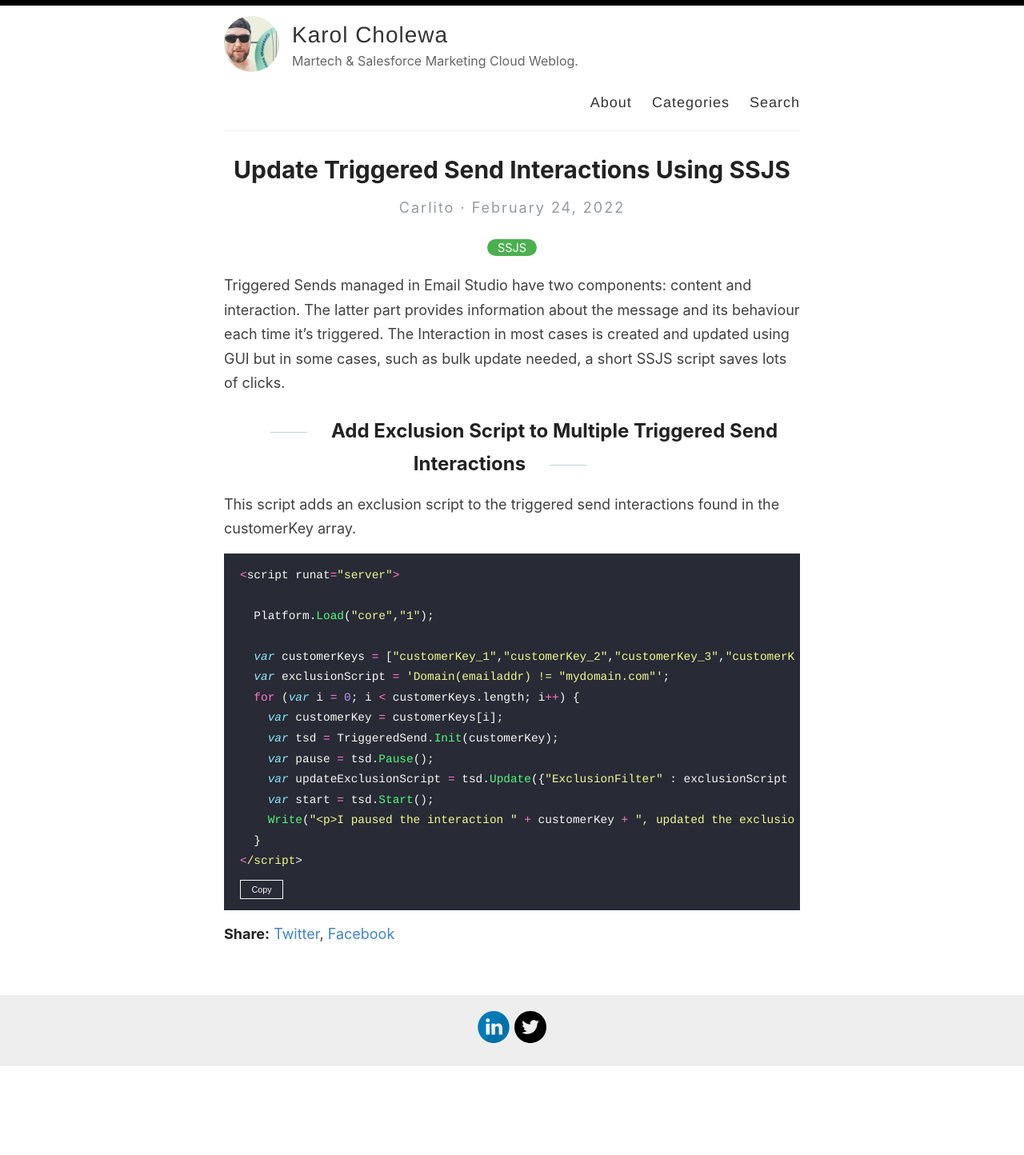
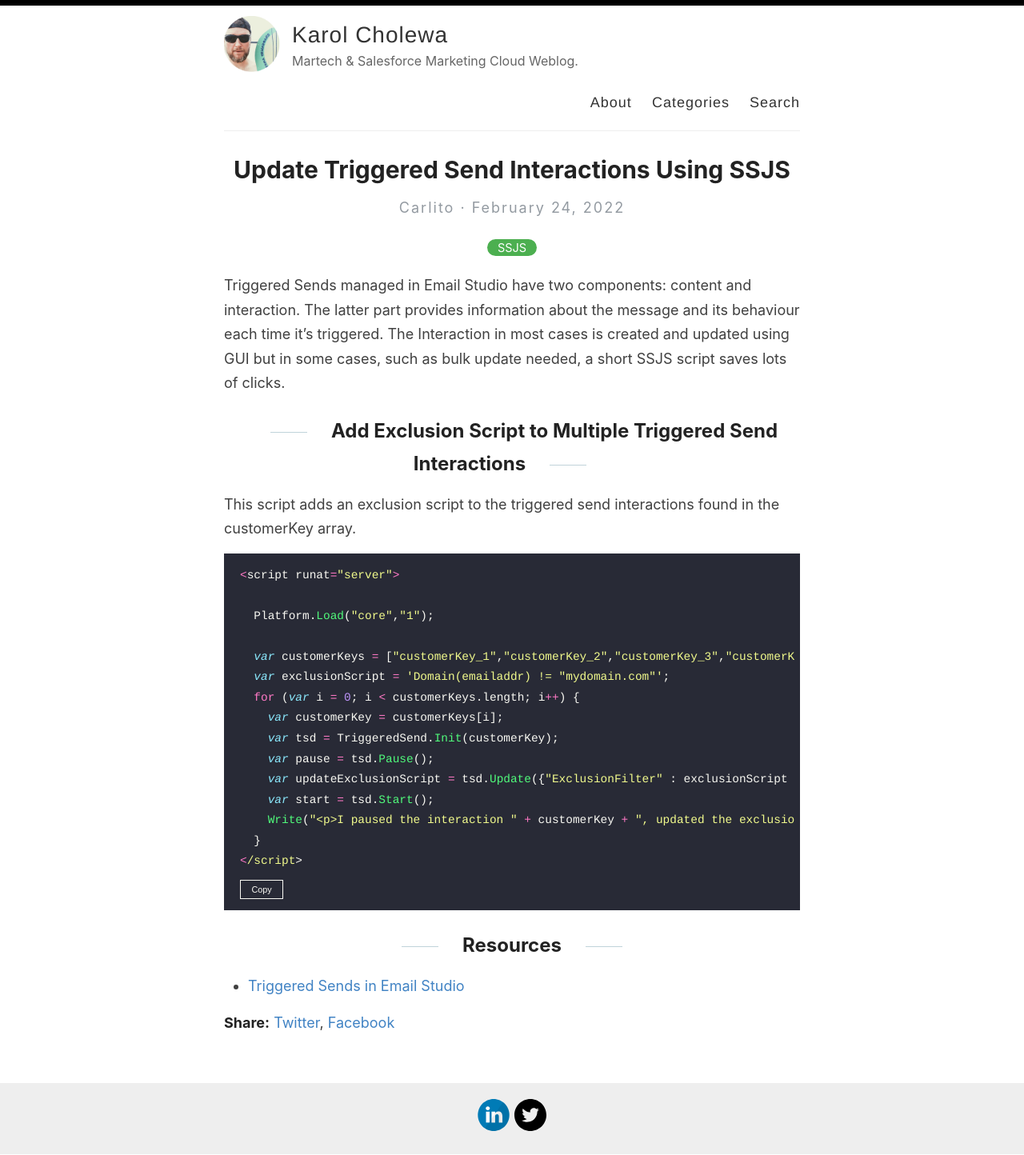
Before and after one commit to karolcholewa/blog, a Jekyll site: the page built from _posts/2022-02-24-update-interaction-with-ssjs.md, in a window 1280 px wide. Shown: the whole page at 80% size. Built offline with Jekyll 4.4.1, drawn with Linux system fonts in a browser that asks for light colours; before the commit the page ends 1334 px from its top, so only the background shows below that.

Commit message:
post updated

````diff
--- a/_posts/2022-02-24-update-interaction-with-ssjs.md
+++ b/_posts/2022-02-24-update-interaction-with-ssjs.md
@@ -25,3 +25,6 @@ This script adds an exclusion script to the triggered send interactions found in
   }
 </script>
 ```
+
+## Resources
+*   [Triggered Sends in Email Studio](https://help.salesforce.com/s/articleView?id=sf.mc_es_triggered_emails.htm&type=5)
````
